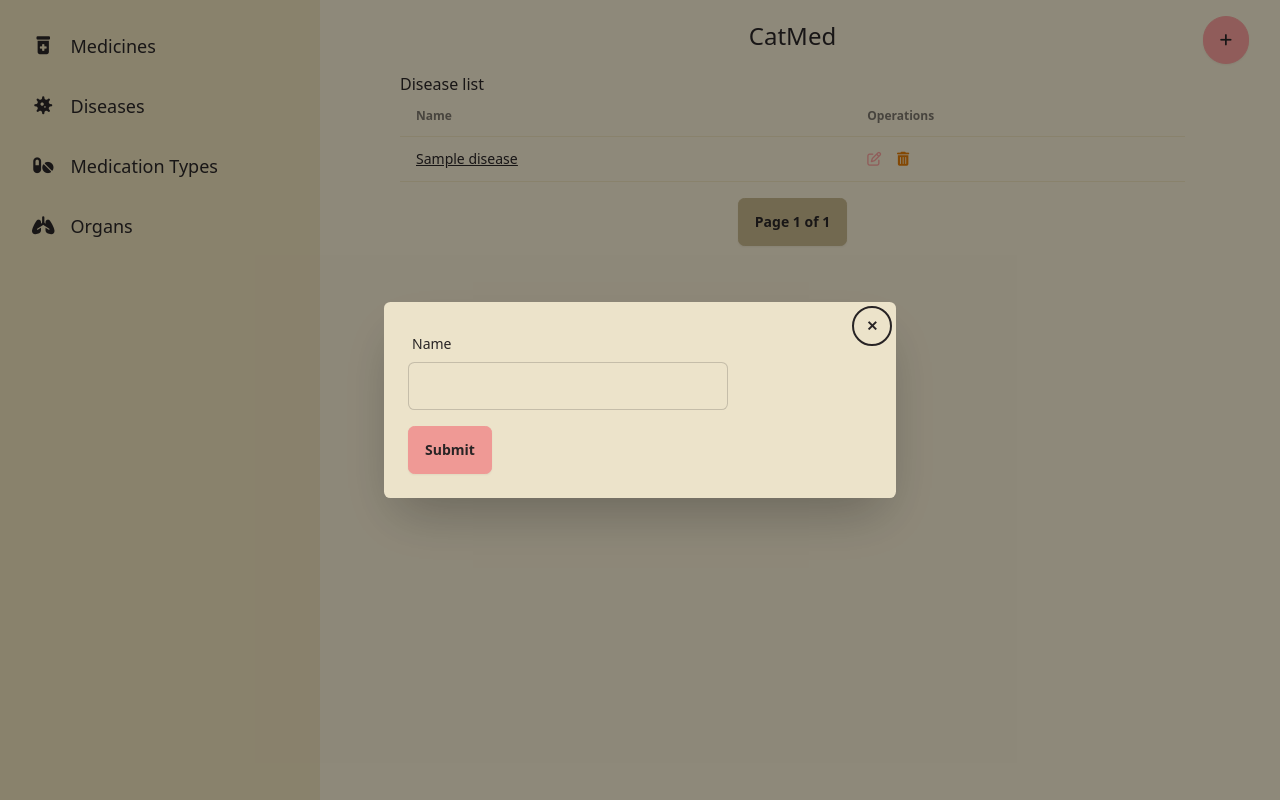
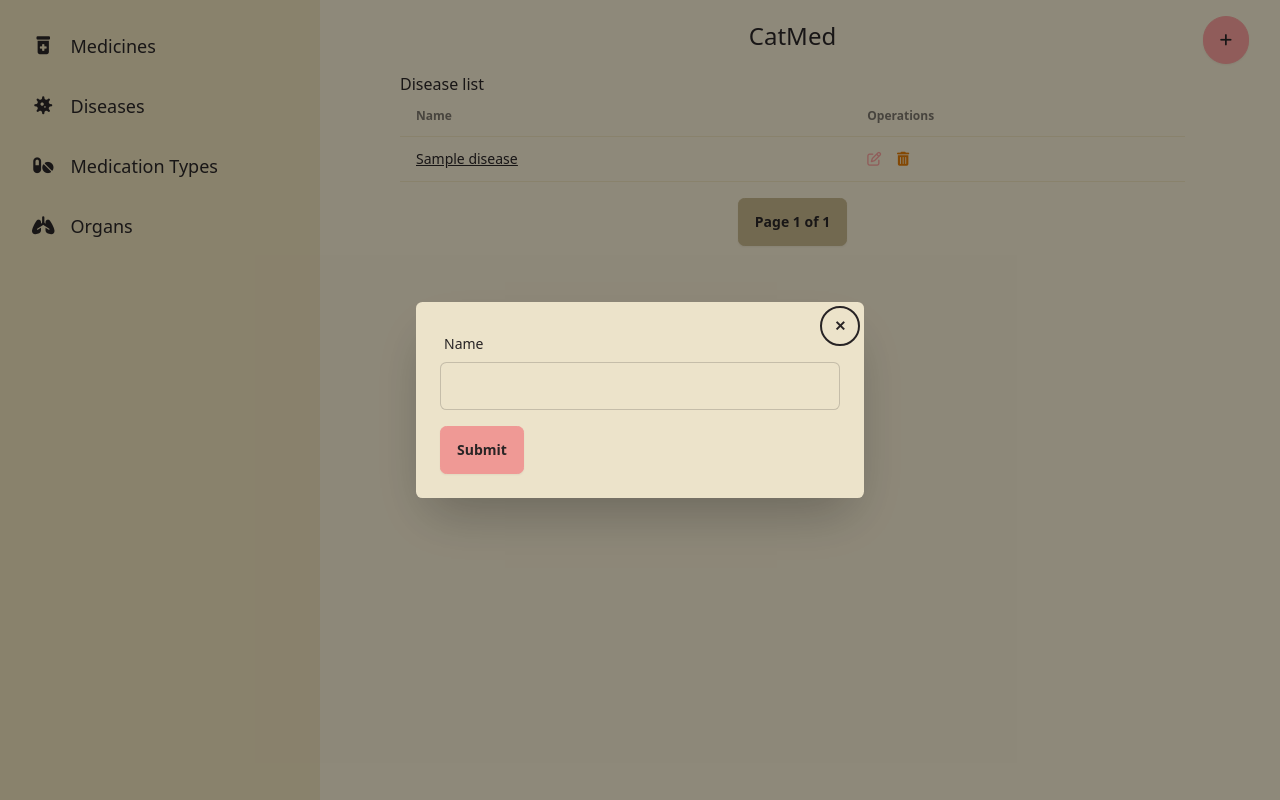
Before and after one commit to Valeriucoding/CatMed, a Django app: template catalog/templates/catalog/disease_list.html in a window 1280 px wide, after a click that opens the changed part. Run offline with Django 4.2, Linux system fonts and the light colour scheme; the template is opened without the code that fills it: most values are stand-ins (such as "Sample title", 1, 10 or a date in 2020); some libraries are stand-ins or nearby versions.

Commit message:
fix modal layout and add backdrop

```diff
--- a/catalog/forms.py
+++ b/catalog/forms.py
@@ -28,7 +28,7 @@ class MedicationTypeForm(forms.ModelForm):
         fields = ["name"]
         widgets = {
             "name": forms.TextInput(
-                attrs={"class": "input input-bordered w-full max-w-xs"}
+                attrs={"class": "input input-bordered w-full"}
             )
         }
 
@@ -39,7 +39,7 @@ class DiseaseForm(forms.ModelForm):
         fields = ["name"]
         widgets = {
             "name": forms.TextInput(
-                attrs={"class": "input input-bordered w-full max-w-xs"}
+                attrs={"class": "input input-bordered w-full"}
             )
         }
 
@@ -50,6 +50,6 @@ class OrganForm(forms.ModelForm):
         fields = ["name"]
         widgets = {
             "name": forms.TextInput(
-                attrs={"class": "input input-bordered w-full max-w-xs"}
+                attrs={"class": "input input-bordered w-full"}
             )
         }
--- a/catalog/templates/catalog/partials/disease_list_partial.html
+++ b/catalog/templates/catalog/partials/disease_list_partial.html
@@ -70,10 +70,13 @@
 </dialog>
 
 <dialog id="disease_create" class="modal">
-    <div class="modal-box">
+    <div class="modal-box" style="max-width: 35%;">
         <form method="dialog">
             <button class="btn btn-sm btn-circle btn-ghost absolute right-2 top-2">✕</button>
         </form>
         <div id="ModalContent"></div>
     </div>
+    <form method="dialog" class="modal-backdrop">
+        <button>close</button>
+    </form>
 </dialog>
--- a/catalog/templates/catalog/partials/medication_type_list_partial.html
+++ b/catalog/templates/catalog/partials/medication_type_list_partial.html
@@ -63,10 +63,13 @@
 </dialog>
 
 <dialog id="medication_type_create" class="modal">
-    <div class="modal-box">
+    <div class="modal-box" style="max-width: 35%;">
         <form method="dialog">
             <button class="btn btn-sm btn-circle btn-ghost absolute right-2 top-2">✕</button>
         </form>
         <div id="ModalContent"></div>
     </div>
+    <form method="dialog" class="modal-backdrop">
+        <button>close</button>
+    </form>
 </dialog>
--- a/catalog/templates/catalog/partials/organ_list_partial.html
+++ b/catalog/templates/catalog/partials/organ_list_partial.html
@@ -70,10 +70,13 @@
 </dialog>
 
 <dialog id="organ_create" class="modal">
-    <div class="modal-box">
+    <div class="modal-box" style="max-width: 35%;">
         <form method="dialog">
             <button class="btn btn-sm btn-circle btn-ghost absolute right-2 top-2">✕</button>
         </form>
         <div id="ModalContent"></div>
     </div>
+    <form method="dialog" class="modal-backdrop">
+        <button>close</button>
+    </form>
 </dialog>
```
Also changed, not shown: docs/CatMed/Changelist.md (+1 -2 lines).
